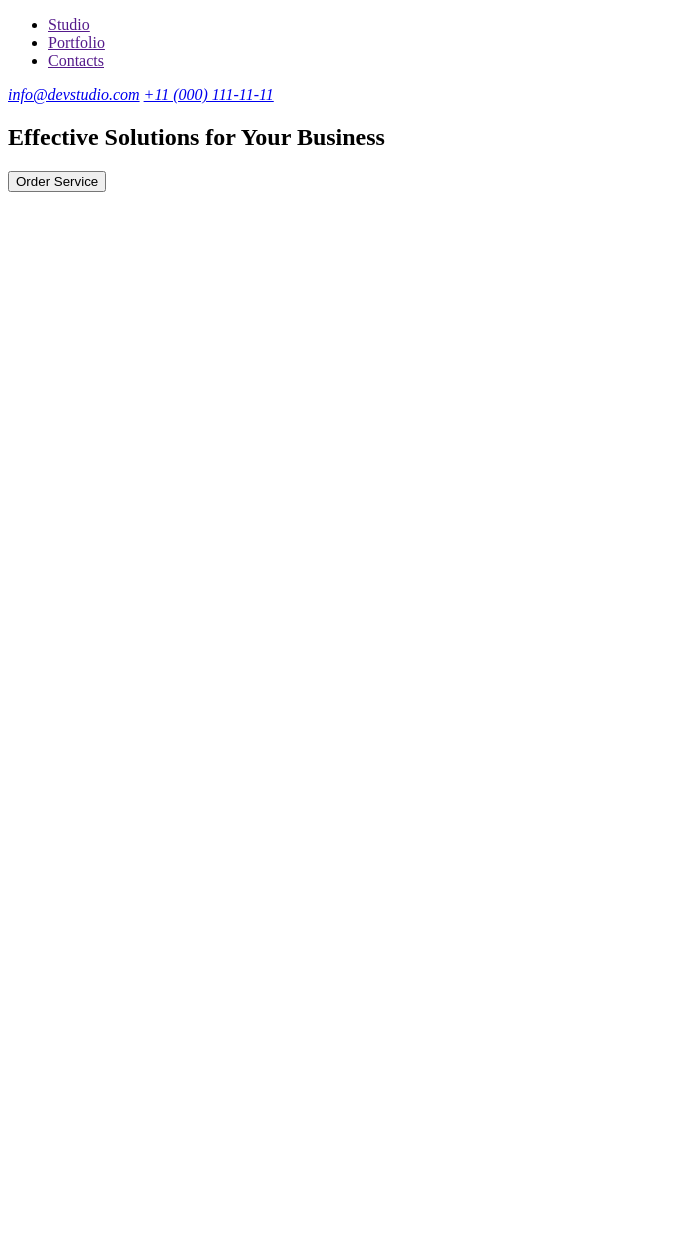
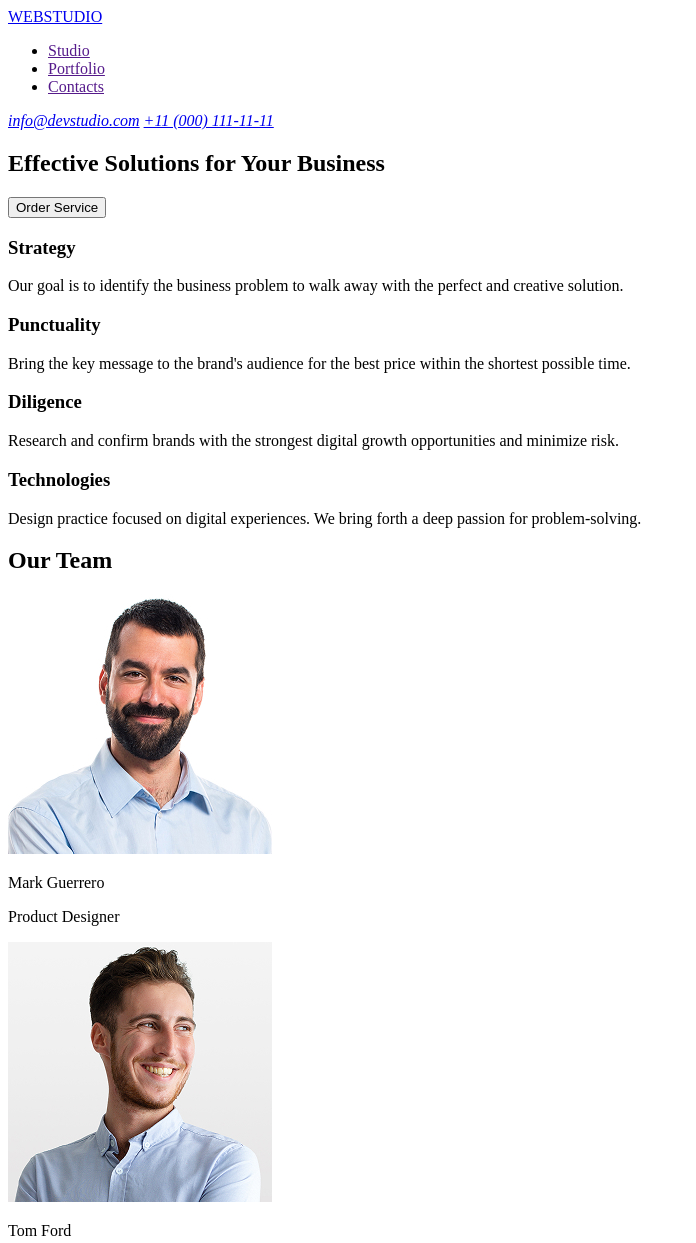
Before and after one commit to AlekS-V1/goit-markup-hw-01, a plain HTML site: page index.html in a window 1280 px wide. Shown: the top 1243 px of the page, without its empty margins (0-696 px from the left). Before the commit the page ends 800 px from the top, so only its background shows below. Drawn offline with Linux system fonts and the light colour scheme.

Commit message:
update index add img

```diff
--- a/index.html
+++ b/index.html
@@ -7,6 +7,7 @@
   </head>
   <body>
     <header>
+      <a href="index.html">WEBSTUDIO</a>
       <nav>
         <ul>
           <li>
@@ -30,9 +31,68 @@
         <h1>Effective Solutions for Your Business</h1>
         <button>Order Service</button>
       </section>
-      <section></section>
-      <section></section>
+      <section>
+        <div>
+          <h3>Strategy</h3>
+          <p>
+            Our goal is to identify the business problem to walk away with the
+            perfect and creative solution.
+          </p>
+        </div>
+        <div>
+          <h3>Punctuality</h3>
+          <p>
+            Bring the key message to the brand's audience for the best price
+            within the shortest possible time.
+          </p>
+        </div>
+        <div>
+          <h3>Diligence</h3>
+          <p>
+            Research and confirm brands with the strongest digital growth
+            opportunities and minimize risk.
+          </p>
+        </div>
+        <div>
+          <h3>Technologies</h3>
+          <p>
+            Design practice focused on digital experiences. We bring forth a
+            deep passion for problem-solving.
+          </p>
+        </div>
+      </section>
+      <section>
+        <h2>Our Team</h2>
+        <div>
+          <img src="/images/guerrero.jpg" alt="the man in the photo" />
+          <p>Mark Guerrero</p>
+          <p>Product Designer</p>
+        </div>
+        <div>
+          <img src="/images/ford.jpg" alt="the man in the photo" />
+          <p>Tom Ford</p>
+          <p>Frontend Developer</p>
+        </div>
+        <div>
+          <img src="/images/garcia.jpg" alt="the woman in the photo" />
+          <p>Camila Garcia</p>
+          <p>Marketing</p>
+        </div>
+        <div>
+          <img src="/images/wilson.jpg" alt="the man in the photo" />
+          <p>Daniel Wilson</p>
+          <p>UI Designer</p>
+        </div>
+      </section>
     </main>
-    <footer></footer>
+    <footer>
+      <div>
+        <a href="index.html">WEBSTUDIO</a>
+        <p>
+          Increase the flow of customers and sales for your business with
+          digital marketing & growth solutions.
+        </p>
+      </div>
+    </footer>
   </body>
 </html>
```
Also changed, not shown: images/ford.jpg (added), images/garcia.jpg (added), images/guerrero.jpg (added), images/wilson.jpg (added).
